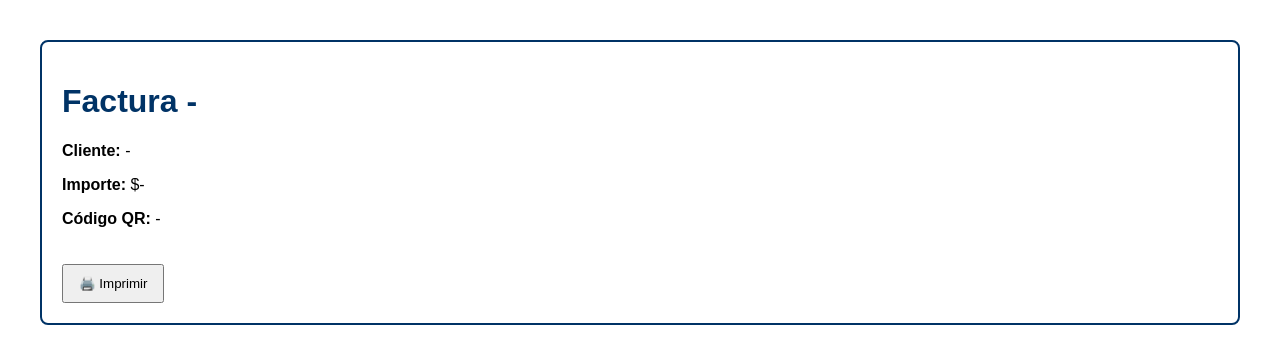
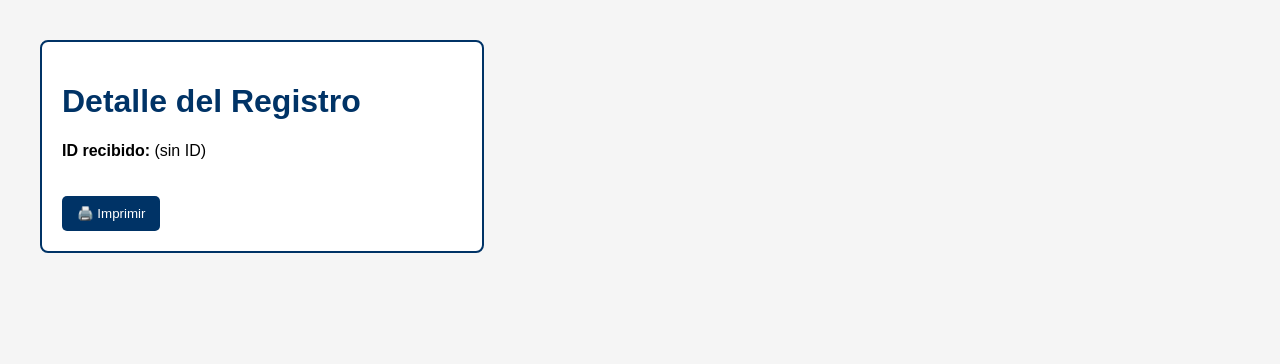
Before and after one commit to Nylglobal/QrDataPrint, a plain HTML site: page index.html in a window 1280 px wide. Drawn offline with Linux system fonts and the light colour scheme.

Commit message:
Update index.html

```diff
--- a/index.html
+++ b/index.html
@@ -3,29 +3,43 @@
 <head>
 <meta charset="UTF-8">
 <meta name="viewport" content="width=device-width, initial-scale=1">
-<title>Vista de Factura</title>
+<title>Vista de Registro</title>
 <style>
-  body { font-family: Arial; margin: 40px; }
-  .factura { border: 2px solid #003366; padding: 20px; border-radius: 8px; }
+  body {
+    font-family: Arial, sans-serif;
+    margin: 40px;
+    background: #f5f5f5;
+  }
+  .contenedor {
+    background: white;
+    border: 2px solid #003366;
+    padding: 20px;
+    border-radius: 8px;
+    max-width: 400px;
+  }
   h1 { color: #003366; }
-  button { margin-top: 20px; padding: 10px 15px; cursor: pointer; }
+  button {
+    margin-top: 20px;
+    padding: 10px 15px;
+    cursor: pointer;
+    background: #003366;
+    color: white;
+    border: none;
+    border-radius: 5px;
+  }
 </style>
 </head>
 <body>
-  <div class="factura">
-    <h1>Factura <span id="factura"></span></h1>
-    <p><strong>Cliente:</strong> <span id="cliente"></span></p>
-    <p><strong>Importe:</strong> $<span id="importe"></span></p>
-    <p><strong>Código QR:</strong> <span id="qr"></span></p>
+  <div class="contenedor">
+    <h1>Detalle del Registro</h1>
+    <p><strong>ID recibido:</strong> <span id="id"></span></p>
     <button onclick="window.print()">🖨️ Imprimir</button>
   </div>
 
-<script>
-  const params = new URLSearchParams(window.location.search);
-  document.getElementById('factura').textContent = params.get('factura') || '-';
-  document.getElementById('cliente').textContent = params.get('cliente') || '-';
-  document.getElementById('importe').textContent = params.get('importe') || '-';
-  document.getElementById('qr').textContent = params.get('qr') || '-';
-</script>
+  <script>
+    const params = new URLSearchParams(window.location.search);
+    const id = params.get('id');
+    document.getElementById('id').textContent = id || '(sin ID)';
+  </script>
 </body>
 </html>
```
